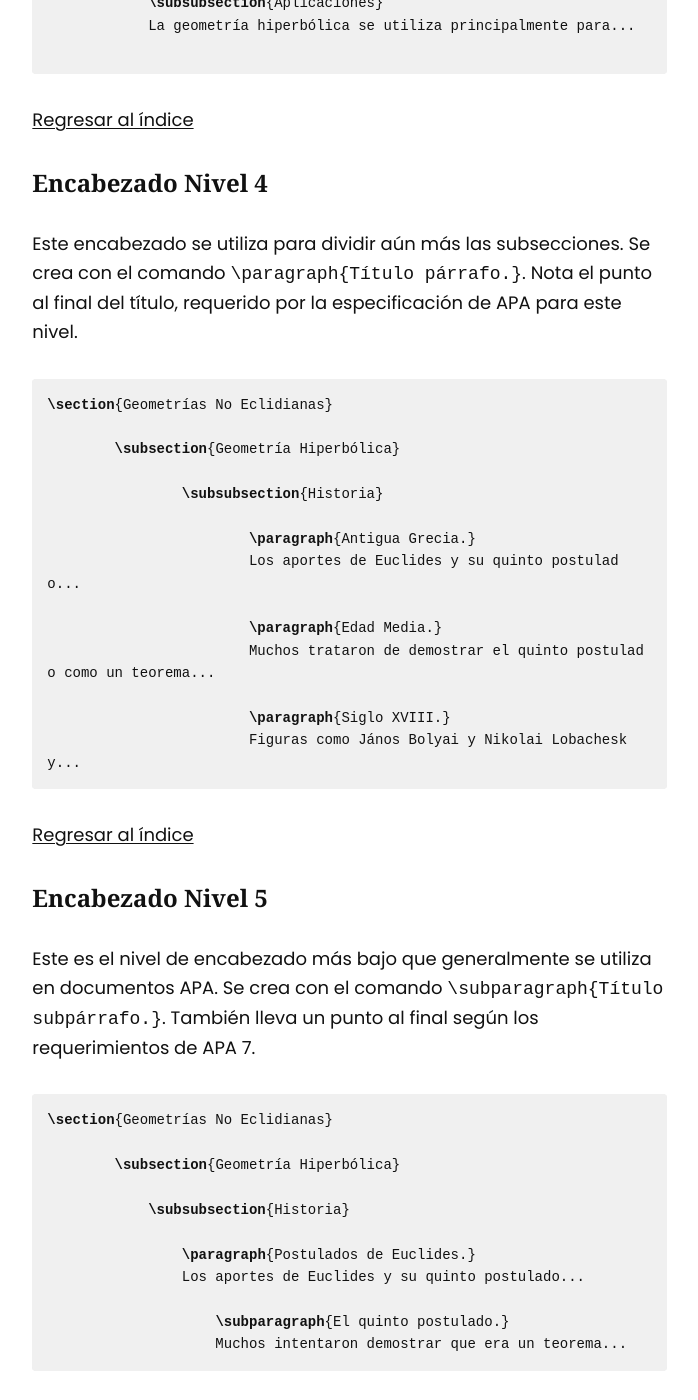
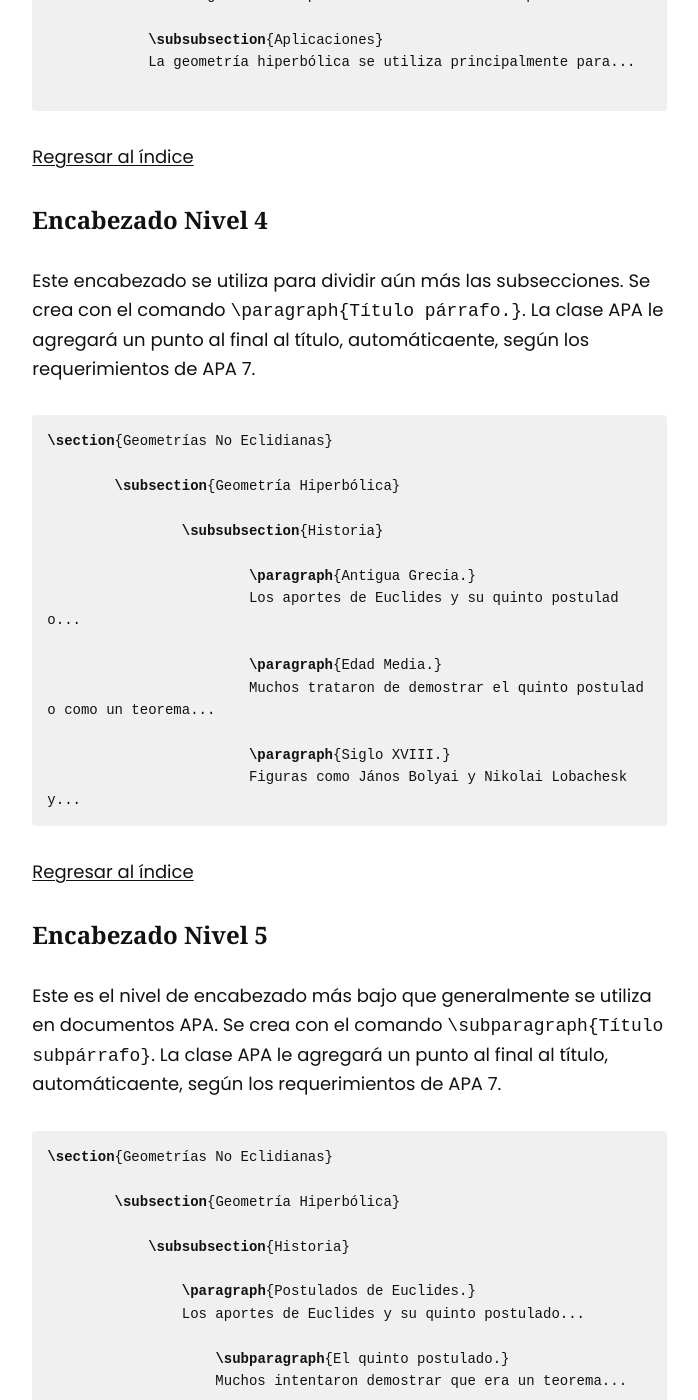
Before and after one commit to asoesem/asoesem.github.io, a Jekyll site: the page built from _posts/2025-04-25-como-escribir-un-doc-apa-en-latex.md, in a window 1280 px wide and 1400 px high, scrolled down 13369 px. Shown: the whole window, without its empty margins (457-1155 px from the left). Built offline with Jekyll 4.4.1, drawn with Linux system fonts in a browser that asks for light colours; the table of contents is made by our own code; some of the changed text lies outside the part shown.

Commit message:
Mejoras al artículo del taller de APA con LaTeX resultado de las pruebas

````diff
--- a/_posts/2025-04-25-como-escribir-un-doc-apa-en-latex.md
+++ b/_posts/2025-04-25-como-escribir-un-doc-apa-en-latex.md
@@ -302,7 +302,7 @@ Este nivel de encabezado se emplea para subsecciones dentro de un subtema. Se cr
 
 ### Encabezado Nivel 4
 
-Este encabezado se utiliza para dividir aún más las subsecciones. Se crea con el comando `\paragraph{Título párrafo.}`. Nota el punto al final del título, requerido por la especificación de APA para este nivel.
+Este encabezado se utiliza para dividir aún más las subsecciones. Se crea con el comando `\paragraph{Título párrafo.}`. La clase APA le agregará un punto al final al título, automáticaente, según los requerimientos de APA 7.
 
 ```tex
 \section{Geometrías No Eclidianas}
@@ -325,7 +325,7 @@ Este encabezado se utiliza para dividir aún más las subsecciones. Se crea con
 
 ### Encabezado Nivel 5
 
-Este es el nivel de encabezado más bajo que generalmente se utiliza en documentos APA. Se crea con el comando `\subparagraph{Título subpárrafo.}`. También lleva un punto al final según los requerimientos de APA 7.
+Este es el nivel de encabezado más bajo que generalmente se utiliza en documentos APA. Se crea con el comando `\subparagraph{Título subpárrafo}`. La clase APA le agregará un punto al final al título, automáticaente, según los requerimientos de APA 7.
 
 ```tex
 \section{Geometrías No Eclidianas}
@@ -1099,9 +1102,9 @@ no euclidianos" (p. 45).
 Para lograr este efecto con `biblatex`, se usa el comando `\textcite{id-fuenete}` y colocaremos manualmente el número de página al final de la cita.
 
 ```tex
-\textcite{GARCIA} señala que "la topología proporciona un marco abstracto
+\textcite{GARCIA} señala que ``la topología proporciona un marco abstracto
 poderoso para entender la continuidad y la convergencia en espacios
-no euclidianos" (p. 45).
+no euclidianos'' (p. 45).
 ```
 
 [Regresar al índice](#toc)
@@ -1209,13 +1212,19 @@ Toda referencia citada mediante `\textcite` o `\parencite` será incluida en el
 
 [Regresar al índice](#toc)
 
+## Plantilla de Proyecto
+
+Cuando estés listo(a) para iniciar un nuevo proyecto APA usando LaTeX puedes iniciar copiando nuestra [plantilla de documento][0] que contiene ejemplos de todo lo que se menciona en esta guía.
+
 ## Lectura Adicional
 
+* [Plantilla de Proyecto APA][0]
 * [La Introducción No Tan Corta de LaTeX][1]
 * [Lista de Fuentes Soportadas por Overlead][2]
 * [Documentación de BibLaTeX][3]
 * [Guía de Usuario de BibTeX][4]
 
+[0]: https://www.overleaf.com/project/680c4d23e37f1054545afa6f
 [1]: https://mirrors.ucr.ac.cr/CTAN/info/lshort/spanish/lshort-letter.pdf
 [2]: https://www.overleaf.com/learn/latex/Questions/Which_OTF_or_TTF_fonts_are_supported_via_fontspec%3F
 [3]: https://mirrors.ucr.ac.cr/CTAN/macros/latex/contrib/biblatex/doc/biblatex.pdf
````
Also changed, not shown: other parts of _posts/2025-04-25-como-escribir-un-doc-apa-en-latex.md (+5 -2 lines).
